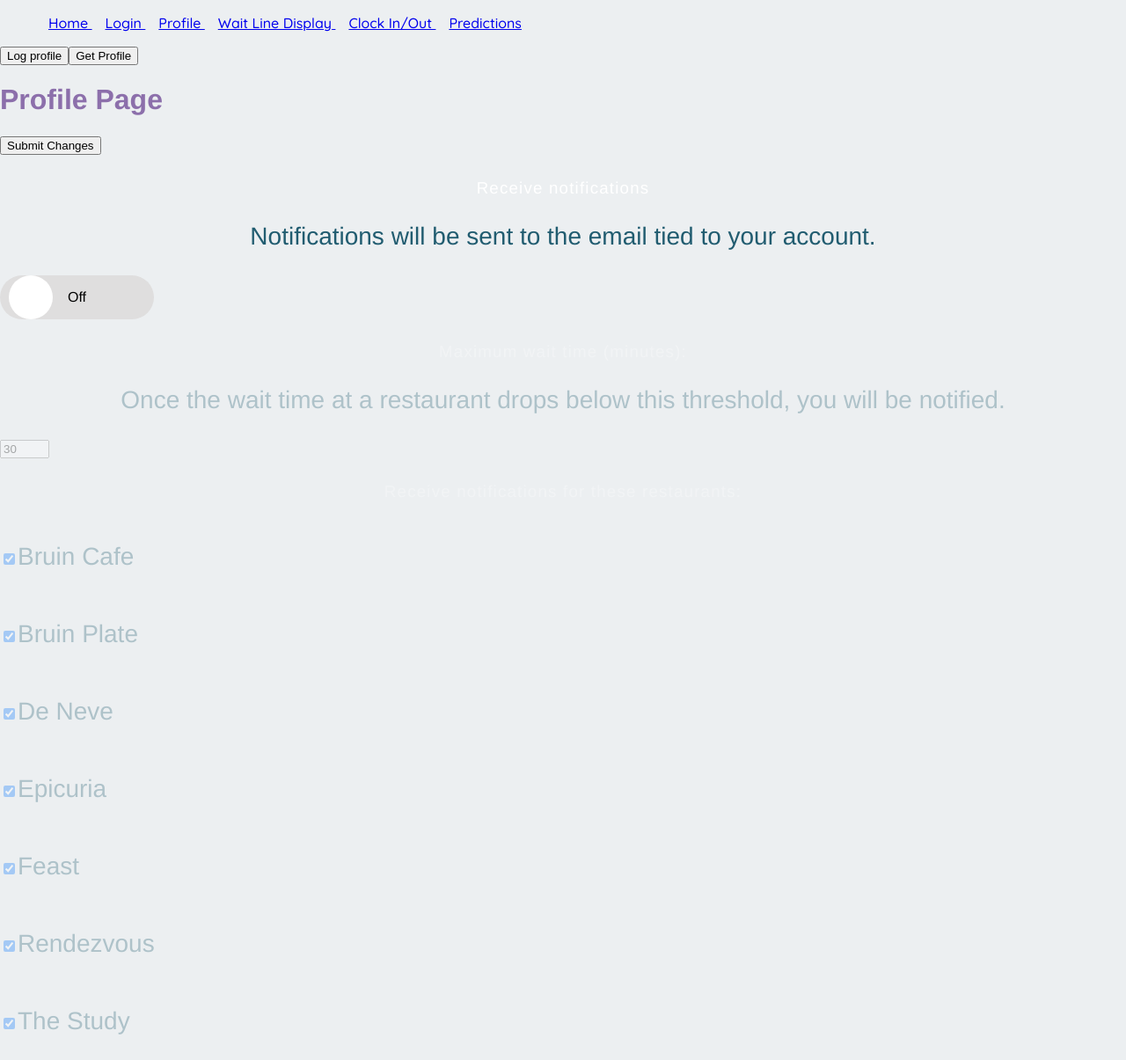
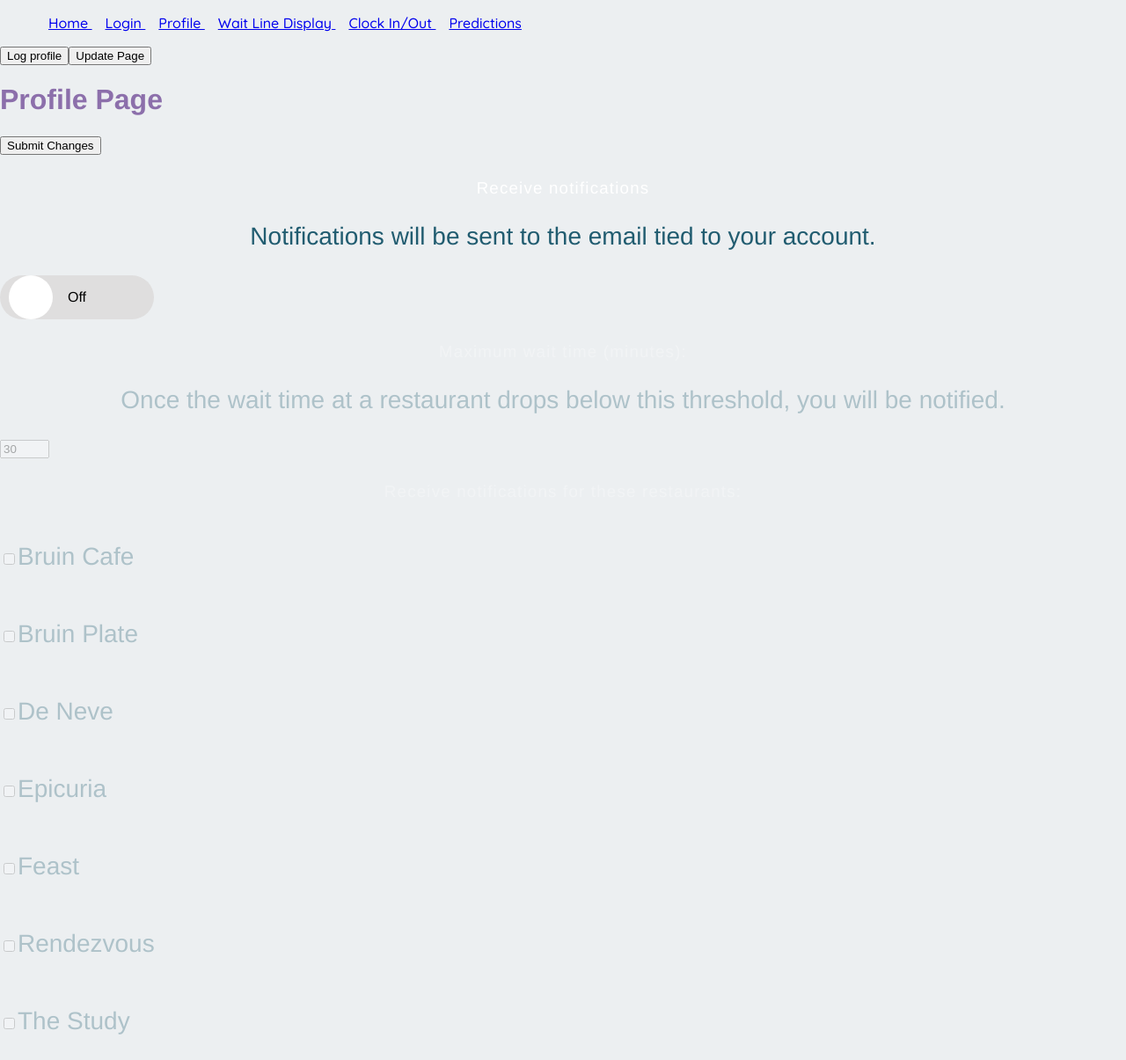
Before and after one commit to irajput/waitinglinesproject, a React (Create React App) app in the folder client/: page /profile in a window 1280 px wide. Shown: the whole page at 88% size. Built offline with nearby package versions, Linux system fonts and the light colour scheme; no server answers.

Commit message:
Profile now maintains state accross renders and sessions, and can be updated

```diff
--- a/client/src/Display/Table.js
+++ b/client/src/Display/Table.js
@@ -17,7 +17,6 @@ async function restaurants(restaurantName) {
     .then(data => data.json())
  }
 
- //TODO: getting 500 internal server error on this
  async function waitTime(restaurantName) {
     return fetch('http://localhost:3001/waitTime?' + new URLSearchParams({'restaurant': restaurantName}).toString(), {
       method: 'GET',
@@ -49,8 +48,6 @@ class RestaurantEntry {
 
 // The codes for fetching from waitTime
 const RESTAURANTCODES = ["BPlate", "Rendezvous","Study","Feast","BCafe","DeNeve","Epic"];
-// The names of the restaurants as needed for fetching from restaurant/profile
-const RESTAURANTNAMES = RESTAURANTCODES;
 
 class Table extends Component {
     constructor(props) {
@@ -115,18 +112,18 @@ class Table extends Component {
         // e.preventDefault();
         console.log("updating restaurant table");
         var newRestaurants = this.state.restaurants;
-        for (var i = 0; i < RESTAURANTNAMES.length; i++)
+        for (var i = 0; i < RESTAURANTCODES.length; i++)
         {
             try {
-                const updatedRestaurant = await restaurants(RESTAURANTNAMES[i]);
-                //TODO: restaurant wait time uses body
+                const updatedRestaurant = await restaurants(RESTAURANTCODES[i]);
+                //TODO: try this when waitTime data is ready
                 // const newWait = await waitTime(RESTAURANTNAMES[i]);
                 // console.log(newWait)
                 const newWait = 1;
                 const newCrowd = parseInt(updatedRestaurant.restaurant.crowdednessRating);
                 const newOpen = updatedRestaurant.restaurant.openTime;
                 const newClose = updatedRestaurant.restaurant.closeTime;
-                newRestaurants[i] = new RestaurantEntry(RESTAURANTNAMES[i], newWait, newCrowd, newOpen, newClose);
+                newRestaurants[i] = new RestaurantEntry(RESTAURANTCODES[i], newWait, newCrowd, newOpen, newClose);
                 this.setState({restaurants: newRestaurants});
             }
             catch {
--- a/client/src/Emailer/Emailer.js
+++ b/client/src/Emailer/Emailer.js
@@ -56,8 +56,9 @@ class Emailer extends Component {
     async shouldSendEmail(restaurant) {
         var preferThisRestaurant = this.getPreferences(restaurant);
         var waitTimePreference = 30; //TODO: get this locally?
-        //TODO: how to get restaurant wait times
-        var waitTime = await waitTime(restaurant);
+        //TODO: try this when waitTime data ready
+        // var waitTime = await waitTime(restaurant);
+        var waitTime = 20;
         if (preferThisRestaurant && waitTime <= waitTimePreference) {
               return true;
         }
--- a/client/src/Profile/Profile.js
+++ b/client/src/Profile/Profile.js
@@ -1,27 +1,38 @@
 import './Profile.css';
 import Switch from './Switch';
-import getToken from '../App/App'
 import React, { Component } from 'react';
 
+const RESTAURANTCODES = ["BPlate", "Rendezvous","Study","Feast","BCafe","DeNeve","Epic"];
+// Restaurant IDs to Restaurant codes
+const IDTORESTAURANT = {"61a2931328ac130c1a866f8e":"BPlate","61a6ce86d5dd6cd7b66447e6":"Rendezvous","61a6ce8bd5dd6cd7b66447e8":"Study","61a6ce8fd5dd6cd7b66447ea":"Feast","61a6ce95d5dd6cd7b66447ec":"BCafe","61a6ce9bd5dd6cd7b66447ee":"DeNeve","61a6cea0d5dd6cd7b66447f0":"Epic"}
 
 async function profile() {
   return fetch('http://localhost:3001/user/profile', {
     method: 'GET',
     headers: {
       'Content-Type': 'application/json',
-      // 'secret_token': sessionStorage.getItem('token')
       'secret_token': sessionStorage.getItem('token')
     }
   })
     .then(data => data.json())
  }
 
+ async function addToRestaurant(restaurant) {
+  return fetch('http://localhost:3001/user/addToRestaurantNotifs', {
+    method: 'POST',
+    headers: {
+      'Content-Type': 'application/json',
+      'secret_token': sessionStorage.getItem('token')
+    },
+    body : JSON.stringify({
+      'restaurantName': restaurant,
+    })
+  })
+ }
+
  const logProfile = async e => {
   e.preventDefault();
-  console.log("logging profile")
-  console.log(sessionStorage.getItem('token'))
   const data = await profile()
-  console.log("got it")
   console.log(data)
   }
 
@@ -29,48 +40,77 @@ async function profile() {
   constructor(props) {
       super(props);
 
+      this.Switch = React.createRef();
+
       this.postProfileChanges = this.postProfile.bind(this);
       this.getProfile = this.updateProfilePage.bind(this);
   }
 
-  updateProfilePage() {
+  componentDidMount = () => {
+    this.updateProfilePage()
+  }
+
+  componentWillUnmount = () => {
+
+  }
+
+  async updateProfilePage() {
     console.log("updating profile page")
-    //TODO: Find how to get profile preferences
-    var maxWaitInput = document.getElementById("wait-min");
-    maxWaitInput.value = "40";
+    const data = await profile();
+    var followingRestaurants = data.user.followingRestaurants; //IDs
+    var uncheckedRestaurants = [...RESTAURANTCODES];
+    //Check those in following restaurants
+    for (var i = 0; i < followingRestaurants.length; i++) {
+      var restaurantID = followingRestaurants[i]
+      var restaurantName = IDTORESTAURANT[restaurantID];
+      //Remove checked restaurant from uncheckedRestaurants
+      const index = uncheckedRestaurants.indexOf(restaurantName);
+      if (index > -1) {
+        uncheckedRestaurants.splice(index, 1);
+      }
+      var checkboxInput = document.getElementById(restaurantName);
+      checkboxInput.checked = true;
+    }
+    //Uncheck those values not in following restaurants
+    for (i = 0; i < uncheckedRestaurants.length; i++) {
+      var restaurantName = uncheckedRestaurants[i]
+      var checkboxInput = document.getElementById(restaurantName);
+      checkboxInput.checked = false;
+    }
+    // var maxWaitInput = document.getElementById("wait-min");
+    // maxWaitInput.value = "40";
+  }
+
+  async postProfile() {
+    console.log("posting profile changes");
+    // TODO: make switch mean something
+    // If switch is off, don't post anything
+    // const currentSwitch = this.Switch.current;
+    // if (currentSwitch.state.on) {
+    var restaurantPrefs = [];
     for (var i = 0; i < 7; i++) {
-      var checkboxInput = document.getElementById(i.toString());
-      if (i === 3 || i === 4)
-      {
-        checkboxInput.checked = false;
+      var checkboxInput = document.getElementById(RESTAURANTCODES[i]);
+      restaurantPrefs.push(checkboxInput.checked)
+    }
+    //TODO: Find how to update profile preferences
+    for (var j = 0; j < 7; j++) {
+      if (restaurantPrefs[j]) {
+        var test = await addToRestaurant(RESTAURANTCODES[j])
       }
     }
-  }
-
-  postProfile() {
-    console.log("posting profile changes");
-    var maxWaitInput = document.getElementById("wait-min");
-    var maxWait = maxWaitInput.value;
-    var restaurantPrefs = [];
-    for (var i = 0; i < 7; i++) {
-      var checkboxInput = document.getElementById(i.toString());
-      restaurantPrefs.push(checkboxInput.checked)
-    }
-    console.log(maxWait)
-    console.log(restaurantPrefs)
-    //TODO: Find how to update profile preferences
+    // }
   }
 
   render() {
     return (
       <div className="profile">
         <input type="button" value="Log profile" onClick={logProfile}/>
-        <input type="button" value="Get Profile" onClick={this.updateProfilePage}/>
+        <input type="button" value="Update Page" onClick={this.updateProfilePage}/>
         <h1>Profile Page</h1>
         <input type="button" value="Submit Changes" onClick={this.postProfile}/>
         <h3>Receive notifications</h3>
         <p>Notifications will be sent to the email tied to your account. </p>
-        <Switch />
+        <Switch ref={this.Switch}/>
         <div id="container">
           <button id = "dummy-button" className="dummy-button"/>
           <div id = "notification-opts" disabled>
@@ -79,31 +119,31 @@ async function profile() {
             <input type="number" id="wait-min" name="wait-min" min="1" max="60" defaultValue="30"/>
             <h3>Receive notifications for these restaurants:</h3>
             <div id="outer">
-                <input type="checkBox"  className = "inner" id = "0" defaultChecked/>
+                <input type="checkBox"  className = "inner" id = "BCafe"/>
                 <p className = "inner"> Bruin Cafe </p>
             </div>
             <div id="outer">
-              <input type="checkBox"  className = "inner" id = "1" defaultChecked/>
+              <input type="checkBox"  className = "inner" id = "BPlate"/>
               <p className = "inner"> Bruin Plate </p>
             </div>
             <div id="outer">
-            <input type="checkBox"  className = "inner" id = "2" defaultChecked/>
+            <input type="checkBox"  className = "inner" id = "DeNeve"/>
                 <p className = "inner"> De Neve </p>
             </div>
             <div id="outer">
-            <input type="checkBox"  className = "inner" id = "3" defaultChecked/>
+            <input type="checkBox"  className = "inner" id = "Epic"/>
                 <p className = "inner"> Epicuria </p>
             </div>
             <div id="outer">
-            <input type="checkBox"  className = "inner" id = "4" defaultChecked/>
+            <input type="checkBox"  className = "inner" id = "Feast"/>
                 <p className = "inner"> Feast </p>
             </div>
             <div id="outer">
-            <input type="checkBox"  className = "inner" id = "5" defaultChecked/>
+            <input type="checkBox"  className = "inner" id = "Rendezvous"/>
                 <p className = "inner"> Rendezvous </p>
             </div>
             <div id="outer">
-            <input type="checkBox"  className = "inner" id = "6" defaultChecked/>
+            <input type="checkBox"  className = "inner" id = "Study"/>
                 <p className = "inner"> The Study </p>
             </div>
           </div>
```
